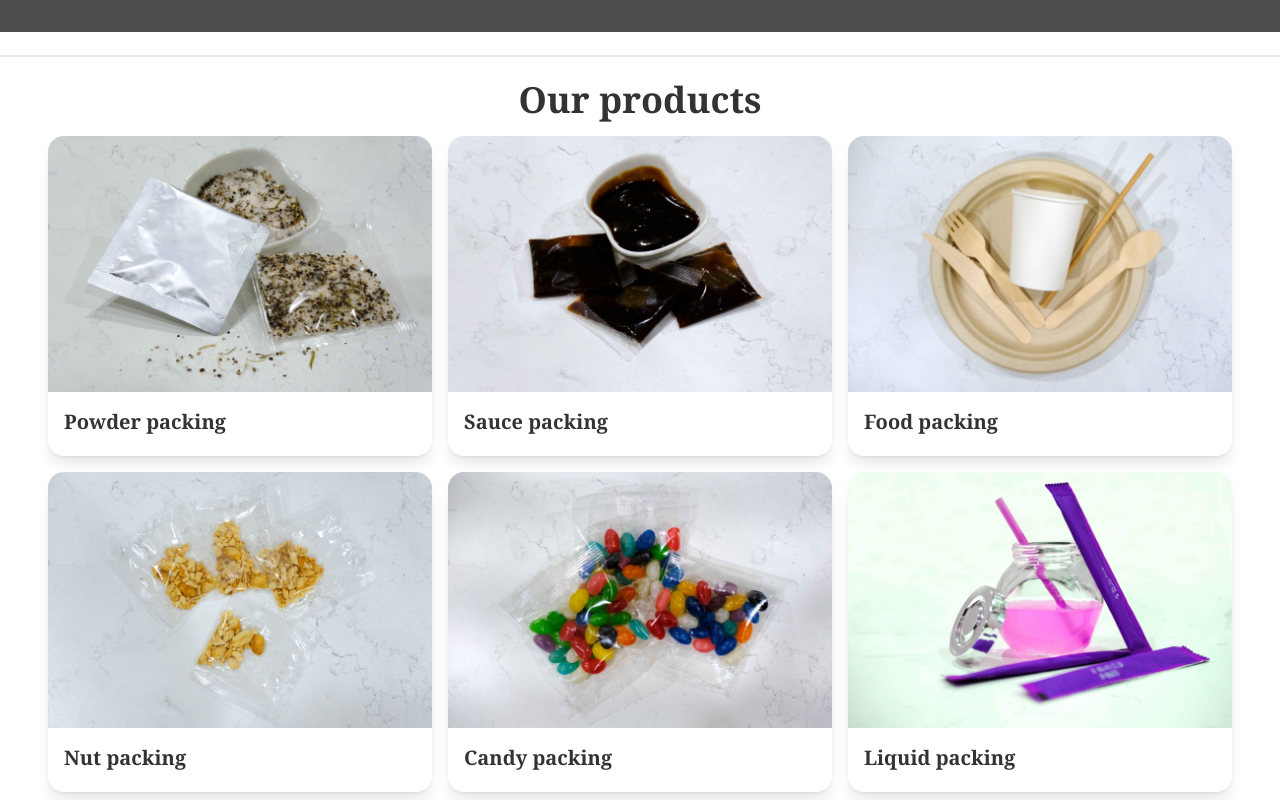
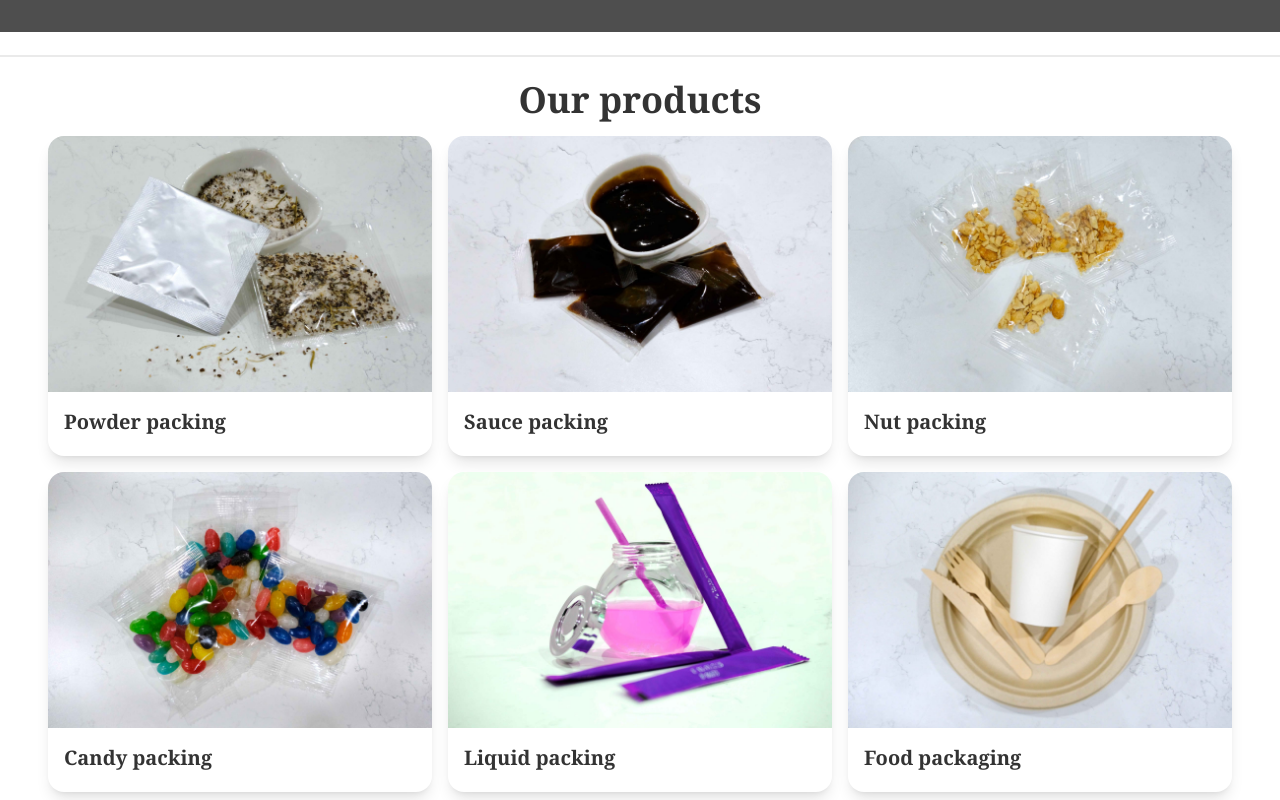
Before and after one commit to nvanthao/aig-packaging, a Vue app: page / in a window 1280 px wide. Shown: the part 280-1080 px from the top of the page. Built offline with nearby package versions, Linux system fonts and the light colour scheme; grey boxes are pictures that could not be loaded.

Commit message:
fix typo

```diff
--- a/src/components/Products.vue
+++ b/src/components/Products.vue
@@ -10,10 +10,10 @@ import Card from './Card.vue';
   <div class="m-4 flex flex-col flex-wrap md:flex-row gap-4 justify-center">
     <Card title="Powder packing" imageUrl="powder_packing.jpeg" />
     <Card title="Sauce packing" imageUrl="sauce_packing.jpeg" />
-    <Card title="Food packing" imageUrl="food_packing.jpeg" />
     <Card title="Nut packing" imageUrl="nuts_packing.jpeg" />
     <Card title="Candy packing" imageUrl="candy_packing.jpeg" />
     <Card title="Liquid packing" imageUrl="liquid_packing.jpeg" />
+    <Card title="Food packaging" imageUrl="food_packing.jpeg" />
   </div>
 </template>
 
```
